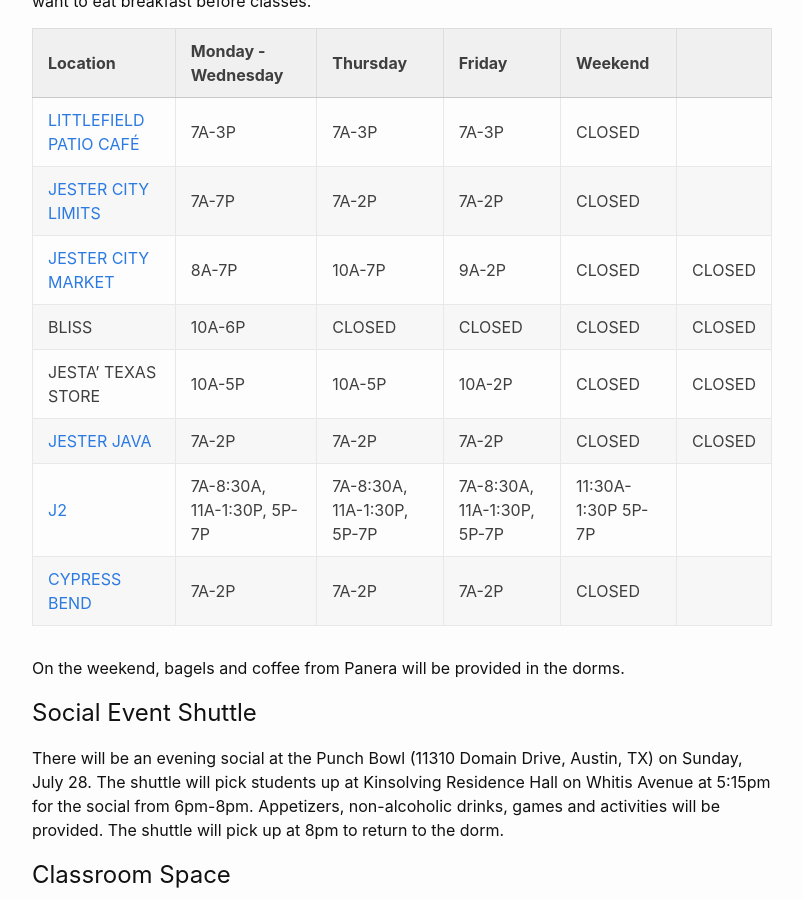
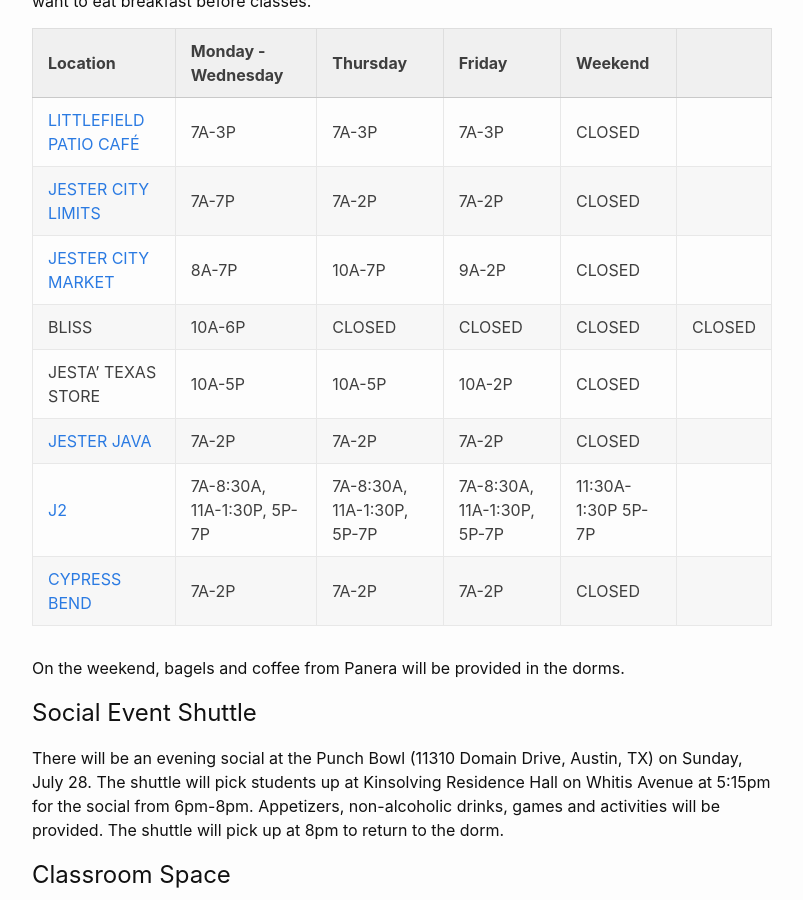
Before and after one commit to MolSSI-Education/2019-software-summer-school-logistics, a Jekyll site: the page built from Logistics.md, in a window 1280 px wide and 900 px high, scrolled down 1387 px. Shown: the whole window, without its empty margins (238-1041 px from the left). Built offline with Jekyll 4.4.1, drawn with Linux system fonts in a browser that asks for light colours.

Commit message:
correct dining hours table

```diff
--- a/Logistics.md
+++ b/Logistics.md
@@ -46,10 +46,10 @@ The Littlefield Patio Cafe is the closet dining option to the dorms, and is prob
 | ---------|--------------------|----------|--------|---------|
 [LITTLEFIELD PATIO CAFÉ](https://www.google.com/maps/place/Littlefield+Patio+Cafe/@30.2892825,-97.7416213,17z/data=!3m1!4b1!4m5!3m4!1s0x8644b582bf7b5f87:0x69be498ea2d6469f!8m2!3d30.2892825!4d-97.7394273) |	7A-3P	| 7A-3P	 | 7A-3P| 	CLOSED |
 [JESTER CITY LIMITS](https://www.google.com/maps/place/Jester+City+Limits/@30.2828076,-97.7389692,17z/data=!4m12!1m6!3m5!1s0x8644b59c1107b53f:0xf6cf4a666d84c988!2sJester+City+Limits!8m2!3d30.2828076!4d-97.7367752!3m4!1s0x8644b59c1107b53f:0xf6cf4a666d84c988!8m2!3d30.2828076!4d-97.7367752)	| 7A-7P	| 7A-2P |	7A-2P | CLOSED	|
-[JESTER CITY MARKET](https://www.google.com/maps/place/Jester+City+Market/@30.2829077,-97.7369718,15z/data=!4m5!3m4!1s0x0:0x1a9c0fe2ff9a35c1!8m2!3d30.2829077!4d-97.7369718)	| 8A-7P	|10A-7P |	9A-2P |	CLOSED	|CLOSED
+[JESTER CITY MARKET](https://www.google.com/maps/place/Jester+City+Market/@30.2829077,-97.7369718,15z/data=!4m5!3m4!1s0x0:0x1a9c0fe2ff9a35c1!8m2!3d30.2829077!4d-97.7369718)	| 8A-7P	|10A-7P |	9A-2P |	CLOSED
 BLISS |	10A-6P |CLOSED| 	CLOSED |	CLOSED	| CLOSED
-JESTA' TEXAS STORE |	10A-5P |	10A-5P	|10A-2P |	CLOSED	| CLOSED
-[JESTER JAVA](https://www.google.com/maps/place/Jester+Java/@30.2829586,-97.7369369,15z/data=!4m5!3m4!1s0x0:0xb37b321153d978c7!8m2!3d30.2829586!4d-97.7369369)	| 7A-2P|	7A-2P|	7A-2P	|CLOSED	|CLOSED
+JESTA' TEXAS STORE |	10A-5P |	10A-5P	|10A-2P |	CLOSED
+[JESTER JAVA](https://www.google.com/maps/place/Jester+Java/@30.2829586,-97.7369369,15z/data=!4m5!3m4!1s0x0:0xb37b321153d978c7!8m2!3d30.2829586!4d-97.7369369)	| 7A-2P|	7A-2P|	7A-2P	|CLOSED
 [J2](https://www.google.com/maps/place/Jester+Second+Floor+Dining/@30.282826,-97.736895,15z/data=!4m2!3m1!1s0x0:0x5f36f99f7a4e997?sa=X&ved=2ahUKEwjDx8TltMbjAhVRUK0KHb7VCbEQ_BIwHnoECAcQCA)|	 7A-8:30A, 11A-1:30P, 5P-7P | 7A-8:30A, 11A-1:30P, 5P-7P| 7A-8:30A, 11A-1:30P, 5P-7P | 11:30A-1:30P 5P-7P
 [CYPRESS BEND](https://www.google.com/maps/place/Cypress+Bend/@30.2829066,-97.7344861,15z/data=!4m2!3m1!1s0x0:0xbb45a084320d0d24?sa=X&ved=2ahUKEwiy-MyPtcbjAhUHCawKHcuDDjoQ_BIwCnoECA0QCA) |	7A-2P |	7A-2P | 7A-2P | CLOSED
 
```
